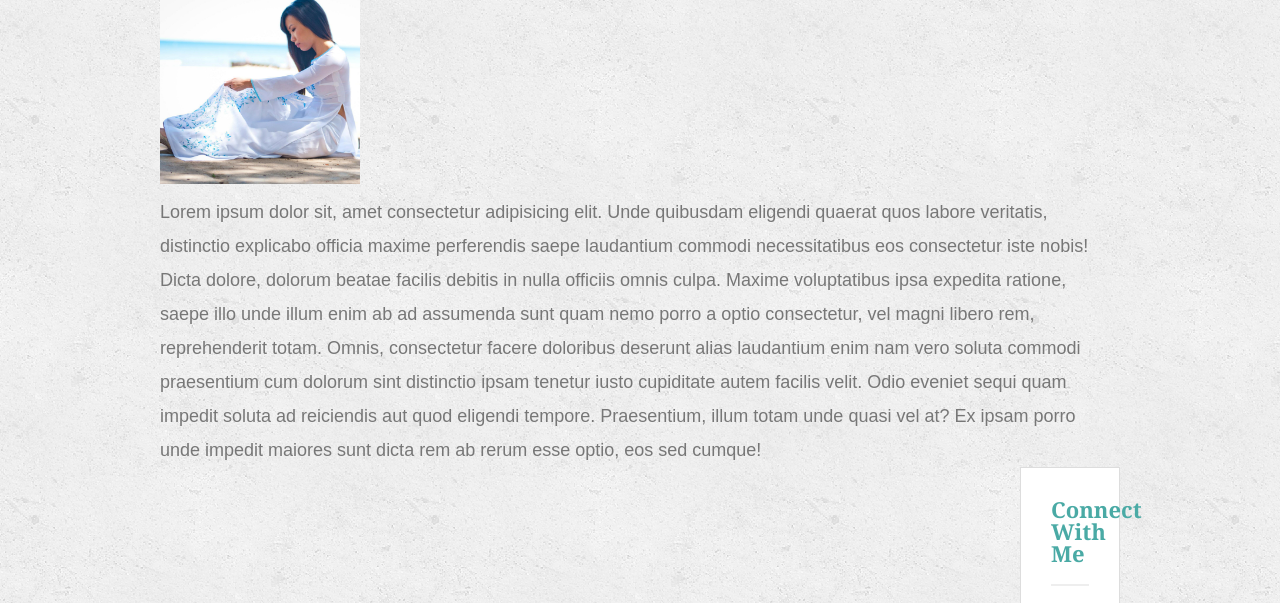
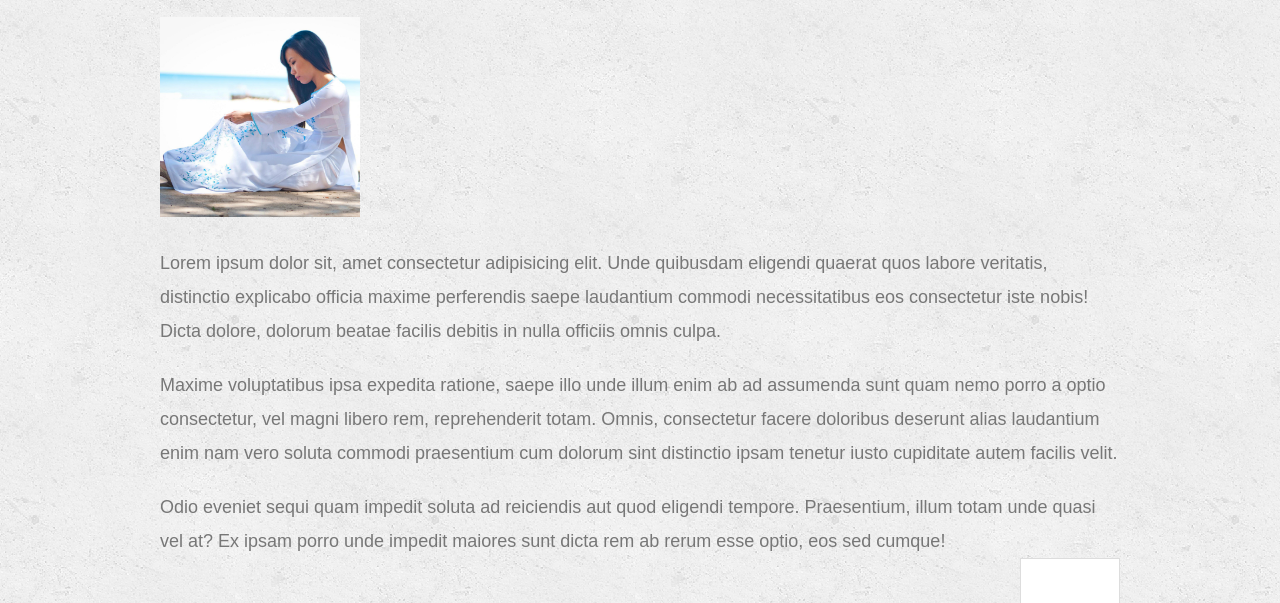
Before and after one commit to jnguyen0581/Basic-Portfolio, a plain HTML site: page index.html in a window 1280 px wide. Shown: the part 238-841 px from the top of the page. Drawn offline with Linux system fonts and the light colour scheme.

Commit message:
css reset removed

```diff
--- a/index.html
+++ b/index.html
@@ -5,8 +5,7 @@
     <meta charset="UTF-8">
     <meta name="viewport" content="width=device-width, initial-scale=1.0">
     <meta http-equiv="X-UA-Compatible" content="ie=edge">
-    <title>About Me</title>
-    <link rel="stylesheet" type="text/css" href="assets/css/reset.css">
+    <title>Joyce Nguyen</title>
     <link rel="stylesheet" type="text/css" href="assets/css/style.css">
 
 </head>
@@ -27,19 +26,10 @@
             <h1>About Me</h1>
 
             <img src="assets/images/JoyceAD.jpg" alt="JoyceNguyen" style="width:200px;height:200px;">
-            <p>Lorem ipsum dolor sit, amet consectetur adipisicing elit. Unde quibusdam eligendi quaerat quos labore
-                veritatis, distinctio explicabo officia maxime perferendis saepe laudantium commodi necessitatibus eos
-                consectetur iste nobis! Dicta dolore, dolorum beatae facilis debitis in nulla officiis omnis culpa.
-                Maxime
-                voluptatibus ipsa expedita ratione, saepe illo unde illum enim ab ad assumenda sunt quam nemo porro a
-                optio
-                consectetur, vel magni libero rem, reprehenderit totam. Omnis, consectetur facere doloribus deserunt
-                alias
-                laudantium enim nam vero soluta commodi praesentium cum dolorum sint distinctio ipsam tenetur iusto
-                cupiditate autem facilis velit. Odio eveniet sequi quam impedit soluta ad reiciendis aut quod eligendi
-                tempore. Praesentium, illum totam unde quasi vel at? Ex ipsam porro unde impedit maiores sunt dicta rem
-                ab
-                rerum esse optio, eos sed cumque!
+            <p>Lorem ipsum dolor sit, amet consectetur adipisicing elit. Unde quibusdam eligendi quaerat quos labore veritatis, distinctio explicabo officia maxime perferendis saepe laudantium commodi necessitatibus eos consectetur iste nobis! Dicta dolore, dolorum beatae facilis debitis in nulla officiis omnis culpa.
+            <p>Maxime voluptatibus ipsa expedita ratione, saepe illo unde illum enim ab ad assumenda sunt quam nemo porro a optio consectetur, vel magni libero rem, reprehenderit totam. Omnis, consectetur facere doloribus deserunt alias laudantium enim nam vero soluta commodi praesentium cum dolorum sint distinctio ipsam tenetur iusto cupiditate autem facilis velit.
+            </p>
+            <p>Odio eveniet sequi quam impedit soluta ad reiciendis aut quod eligendi tempore. Praesentium, illum totam unde quasi vel at? Ex ipsam porro unde impedit maiores sunt dicta rem ab rerum esse optio, eos sed cumque!
             </p>
 
         </section>
```
Also changed, not shown: contact.html (+1 -2 lines), portfolio.html (+1 -2 lines).
